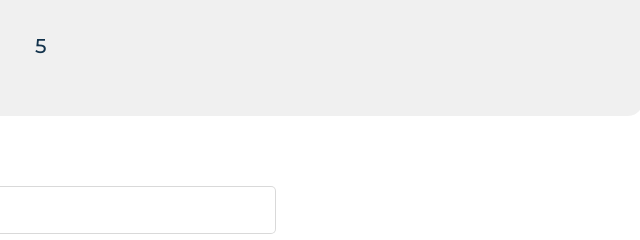
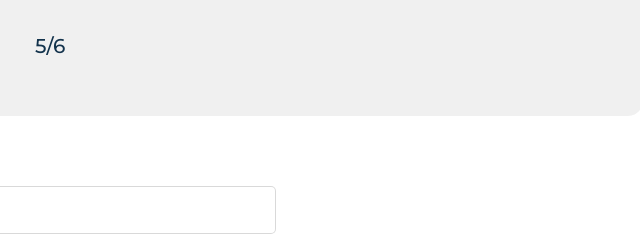
Before and after one commit to Akshh057/aerobags.github.io, a plain HTML site: page Contact.html in a window 1280 px wide. Shown: the top 240 px of the page, 637-1277 px from the left. Drawn offline with nearby package versions, Linux system fonts and the light colour scheme.

Commit message:
Update Contact.html

```diff
--- a/Contact.html
+++ b/Contact.html
@@ -107,7 +107,7 @@
 		<div class="header-div">
 			<a href="delivery1.html"> <img id="back" src="back.jpg" alt=""> </a>
 			<img id="logo" src="logo.jpg" alt="">
-			<span style="position: relative; font-size: 20px; top: 18px; left: 100px;"> 5</span>
+			<span style="position: relative; font-size: 20px; top: 18px; left: 100px;"> 5/6</span>
 		</div>
 		<br>
 		<div class="container">
```
